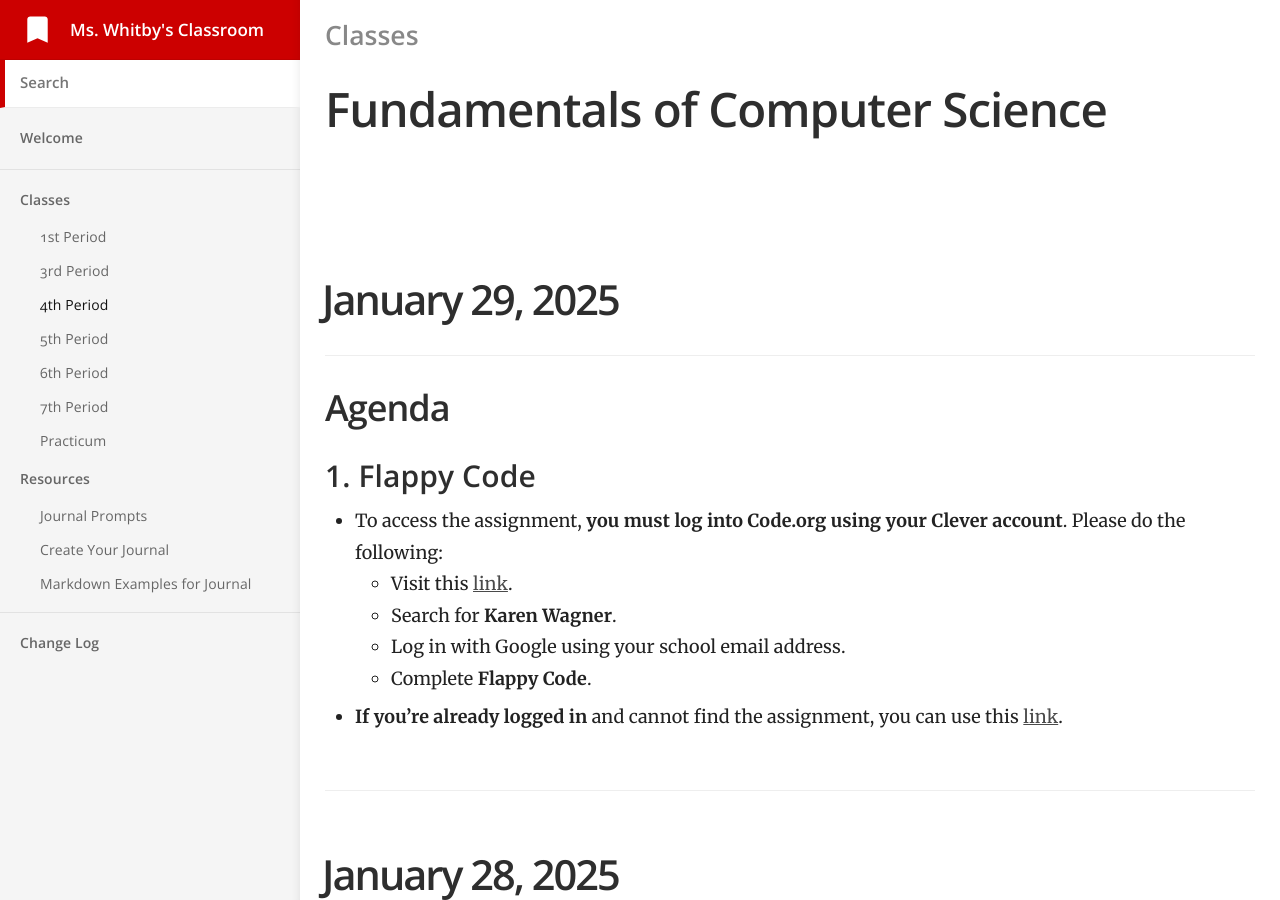
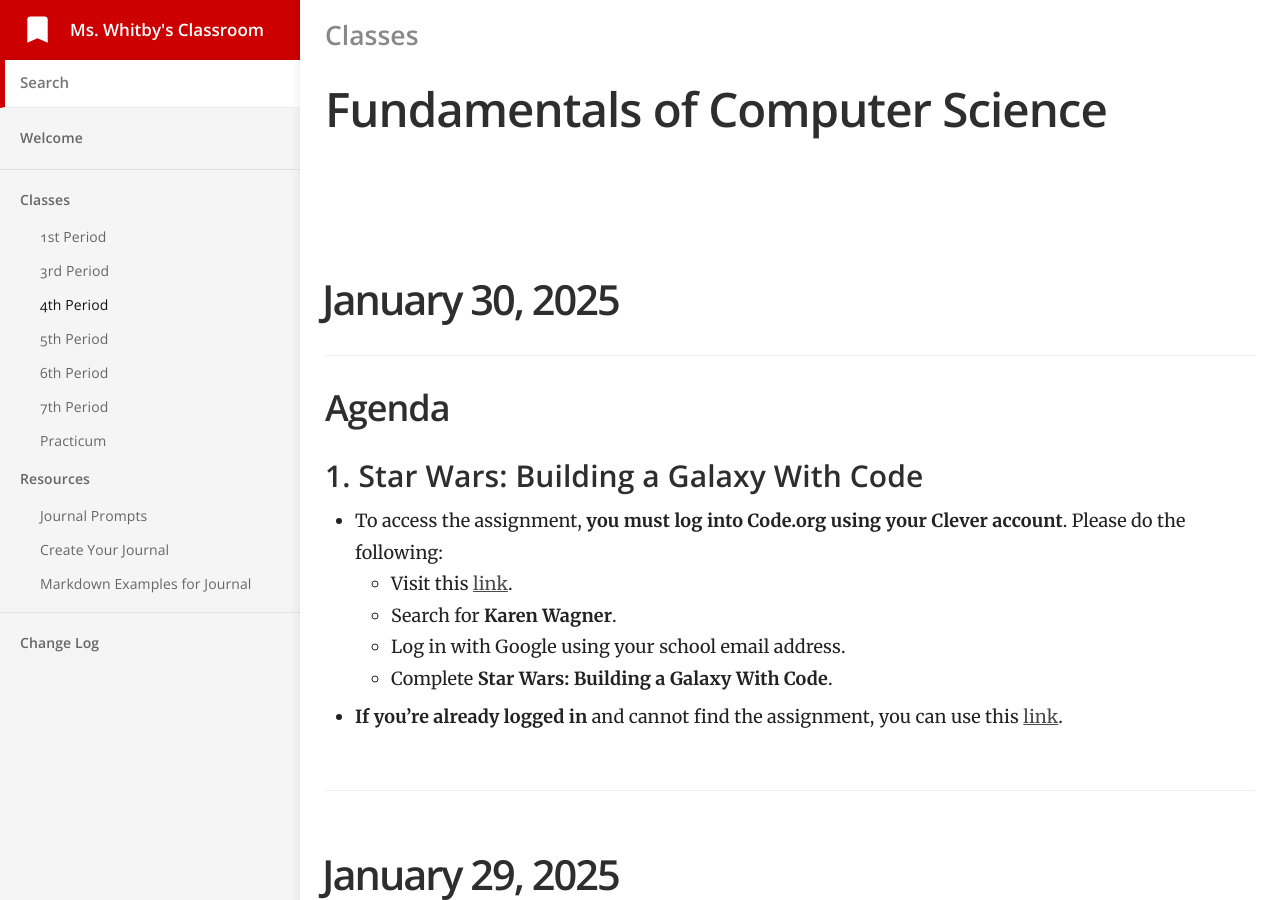
Before and after one commit to mswhitby/classroom, a Jekyll site: the page built from _docs/classes/4th.md, in a window 1280 px wide and 900 px high. Built offline with Jekyll 4.4.1, drawn with Linux system fonts in a browser that asks for light colours.

Commit message:
Updated lessons

```diff
--- a/_docs/classes/4th.md
+++ b/_docs/classes/4th.md
@@ -4,6 +4,22 @@ subtitle: Fundamentals of Computer Science
 category: Classes
 order: 3
 ---
+
+# January 30, 2025
+
+## Agenda
+
+### 1. Star Wars: Building a Galaxy With Code
+
+- To access the assignment, **you must log into Code.org using your Clever account**. Please do the following:
+    - Visit this [link](https://clever.com/oauth/district-picker?client_id=2f27405716644a951b23&redirect_uri=https%3A%2F%2Fstudio.code.org%2Fusers%2Fauth%2Fclever%2Fcallback&response_type=code&state=ede33ff61289cf32708a0f54079cdd23e31d0b0a02b0e0e8).
+    - Search for **Karen Wagner**.
+    - Log in with Google using your school email address.
+    - Complete **Star Wars: Building a Galaxy With Code**.
+
+- **If you're already logged in** and cannot find the assignment, you can use this [link](https://studio.code.org/s/starwarsblocks).
+
+----
 
 # January 29, 2025
 
```
Also changed, not shown: _docs/classes/1st.md (+1 -1 lines).
